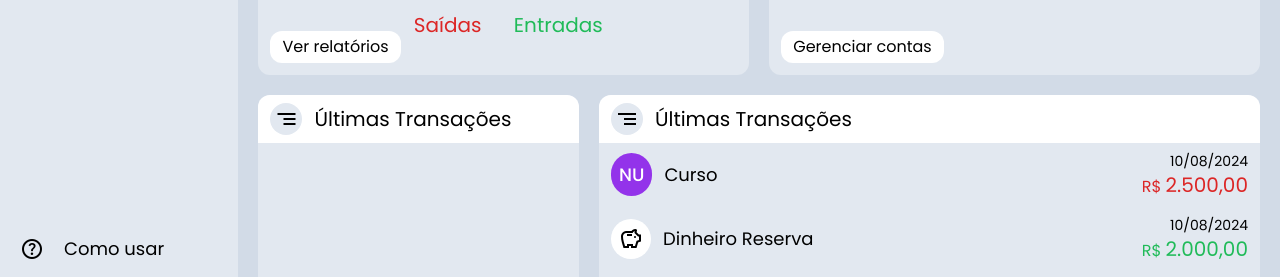
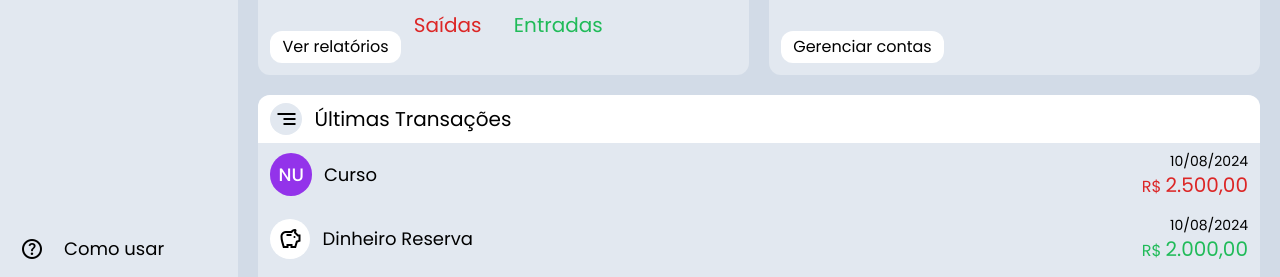
Before and after one commit to SamySilvaDeSousa/DynDyn, a plain HTML site: page painel.html in a window 1280 px wide. Shown: the part 523-800 px from the top of the page. Drawn offline with nearby package versions, Linux system fonts and the light colour scheme; a web font is replaced by a local one.

Commit message:
Transações Fix

```diff
--- a/painel.html
+++ b/painel.html
@@ -221,6 +221,7 @@
 
         <div class="grid grid-cols-6 gap-5 w-full">
 
+          <!--
           <div class="col-span-2 flex flex-col items-start bg-[--tertiary] w-full rounded-xl self-start h-80">
             <div class="flex justify-start items-center bg-[--primary] py-2 px-3 rounded-t-xl w-full">
               <span class="material-symbols-outlined px-1 mr-3 text-2xl bg-[--tertiary] rounded-full">segment</span>
@@ -229,8 +230,9 @@
 
             <div class="!overflow-y-auto h-full w-full"></div>
           </div>
+          -->
 
-          <div class="col-span-4 flex flex-col items-start bg-[--tertiary] w-full rounded-xl self-start h-80">
+          <div class="col-span-6 flex flex-col items-start bg-[--tertiary] w-full rounded-xl self-start h-80">
             <div class="flex justify-start items-center bg-[--primary] py-2 px-3 rounded-t-xl w-full">
               <span class="material-symbols-outlined px-1 mr-3 text-2xl bg-[--tertiary] rounded-full">segment</span>
               <h3 class="text-xl">Últimas Transações</h3>
--- a/src/css/components/global.css
+++ b/src/css/components/global.css
@@ -12,6 +12,7 @@
 
 #menu a.ativo span {
   color: var(--primary) !important;
+  cursor: default !important;
 }
 
 input::placeholder {
```
Also changed, not shown: src/assets/images/favicon.png.
